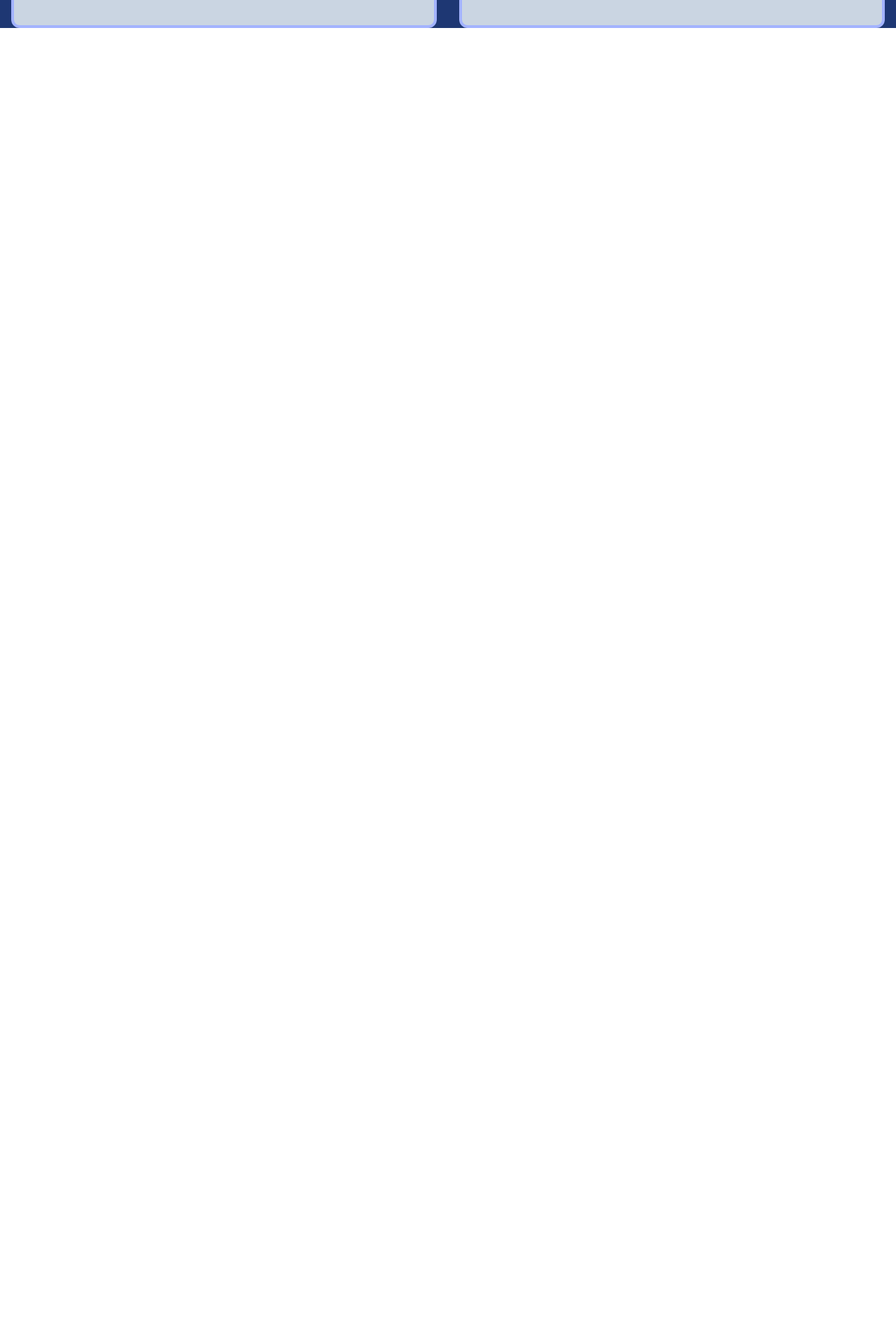
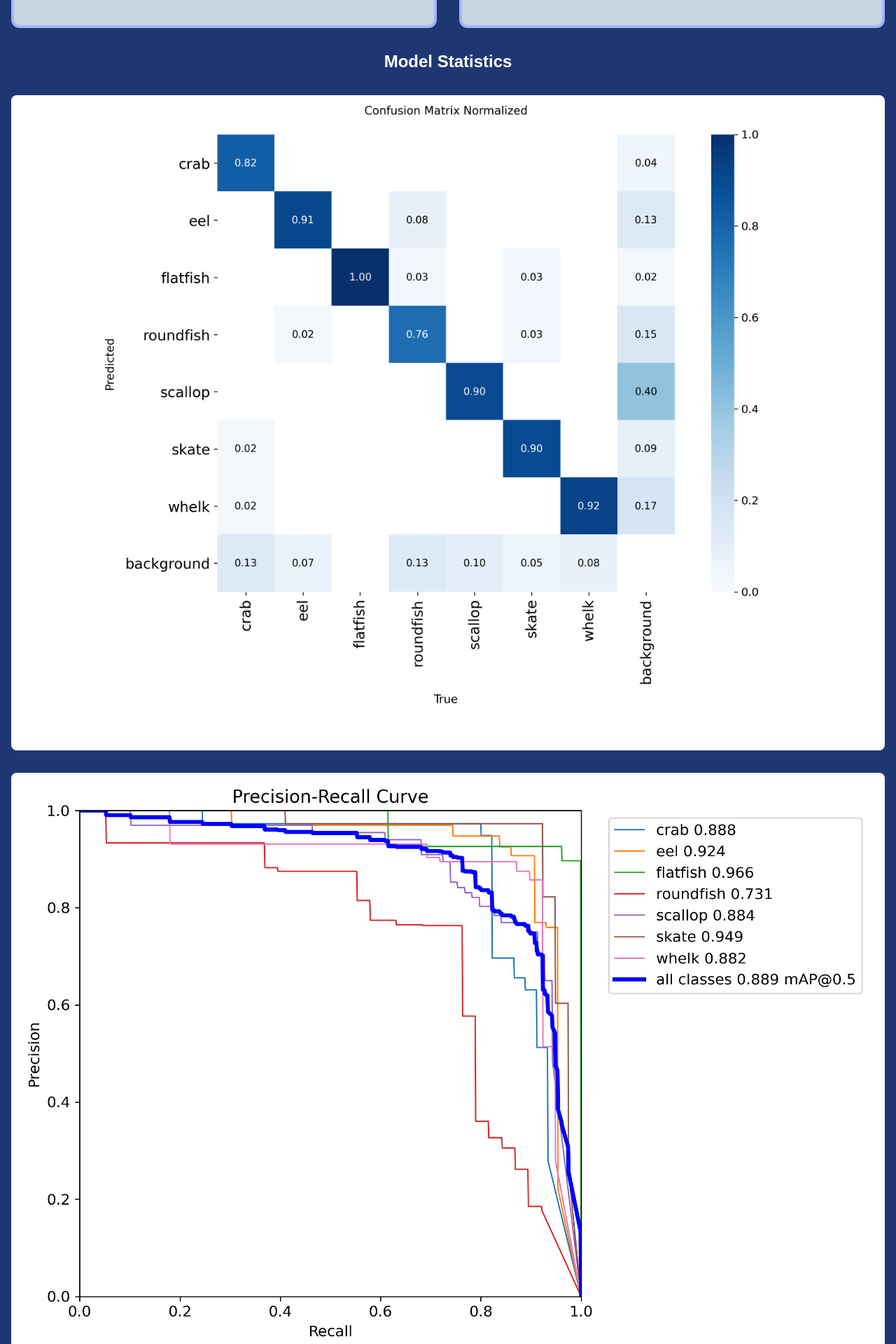
Before and after one commit to 1628745/yolo-frontend, a Next.js app: page / in a window 1280 px wide. Shown: the part 2360-4280 px from the top of the page at 70% size. Before the commit the page ends 2432 px from the top, so only its background shows below. Built offline with nearby package versions, Linux system fonts and the light colour scheme.

Commit message:
FINAL FINAL

```diff
--- a/app/page.js
+++ b/app/page.js
@@ -131,7 +131,15 @@ export default function Home() {
             ))}
           </div>
         </div>
+
       )}
+    <h2 className="text-2xl font-semibold text-white text-center my-6">
+    Model Statistics
+  </h2>
+    <img src="/confusion_matrix_normalized.png" alt="Confusion Matrix" className="mx-auto my-8 max-w-full rounded-lg" />
+    <img src="/BoxPR_curve.png" alt="Confusion Matrix" className="mx-auto my-8 max-w-full rounded-lg" />
+
+
     </main>
   );
 }
```
Also changed, not shown: public/BoxPR_curve.png (added), public/confusion_matrix_normalized.png (added).
